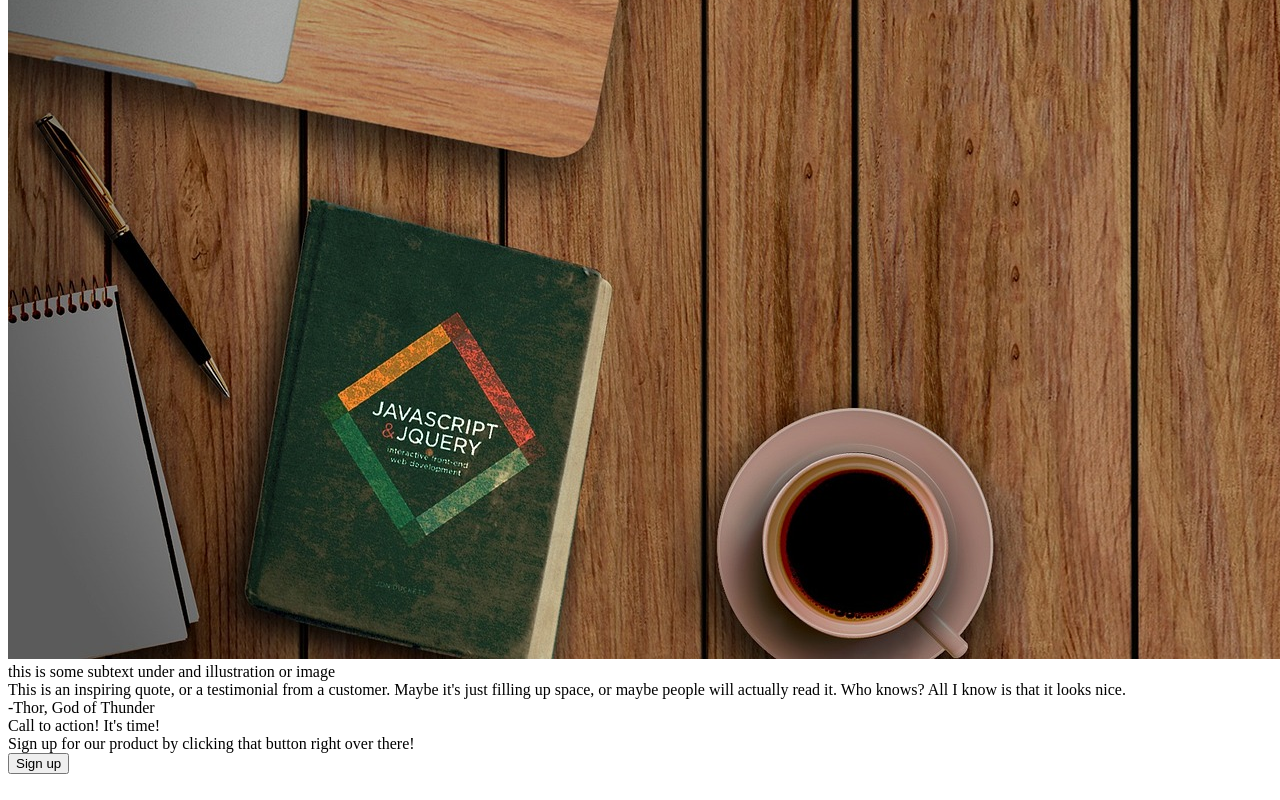
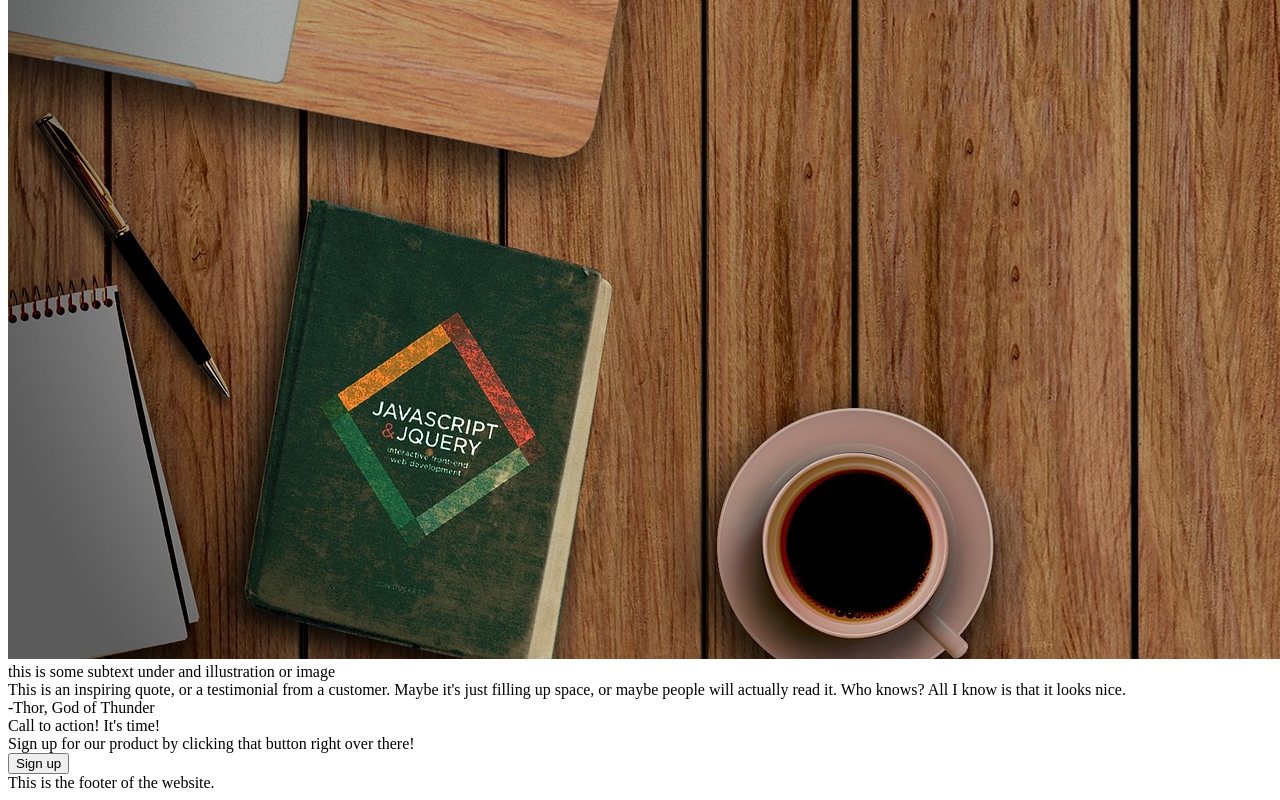
Before and after one commit to trav563/landing-page, a plain HTML site: page index.html in a window 1280 px wide. Shown: the part 4679-5479 px from the top of the page. Drawn offline with Linux system fonts and the light colour scheme.

Commit message:
Add footer to website

```diff
--- a/index.html
+++ b/index.html
@@ -50,7 +50,7 @@
     </content>
 
     <footer>
-
+        <div>This is the footer of the website.</div>
     </footer>
 </body>
 </html>
```
